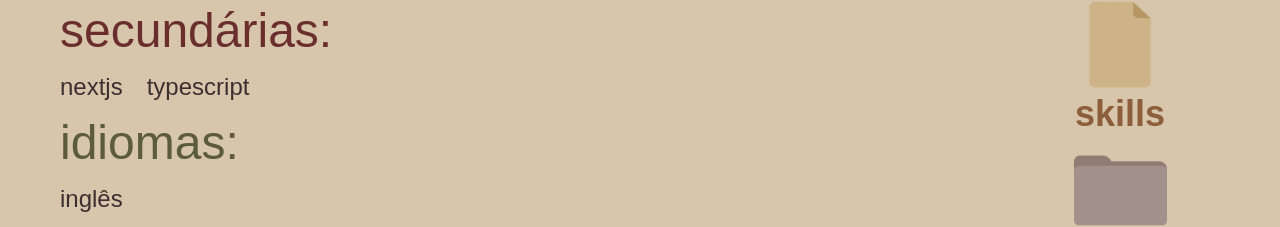
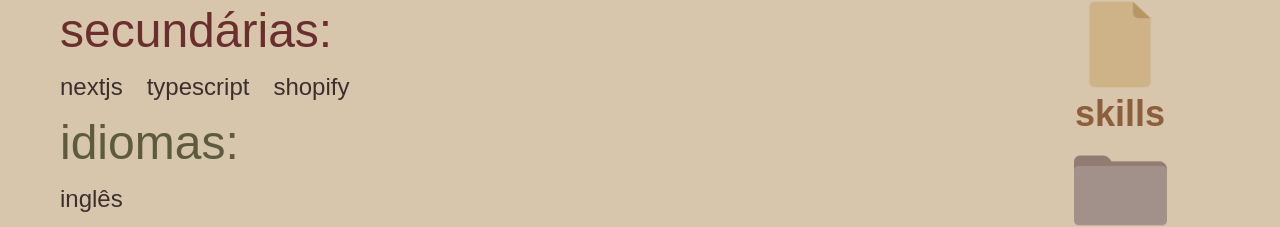
Before and after one commit to isamsm/portfolio, a React (Create React App) app: page / in a window 1280 px wide. Both pictures are taken after a click on the button "skills". Shown: the part 405-632 px from the top of the page. Built offline with nearby package versions, Linux system fonts and the light colour scheme.

Commit message:
feat: acrescentei shopify

```diff
--- a/src/components/Skills.js
+++ b/src/components/Skills.js
@@ -16,6 +16,7 @@ const Skills = () => {
                 <div className="flex text-xl lg:text-2xl gap-5 lg:gap-6 font-raleway text-black_coffe">
                     <p> nextjs </p>
                     <p> typescript </p>
+                    <p> shopify </p>
                 </div>
                 <h4 className="lg:text-5xl text-3xl text-olive font-philosopher"> idiomas: </h4>
                 <p className="text-xl lg:text-2xl font-raleway text-black_coffe"> inglês </p>
```
